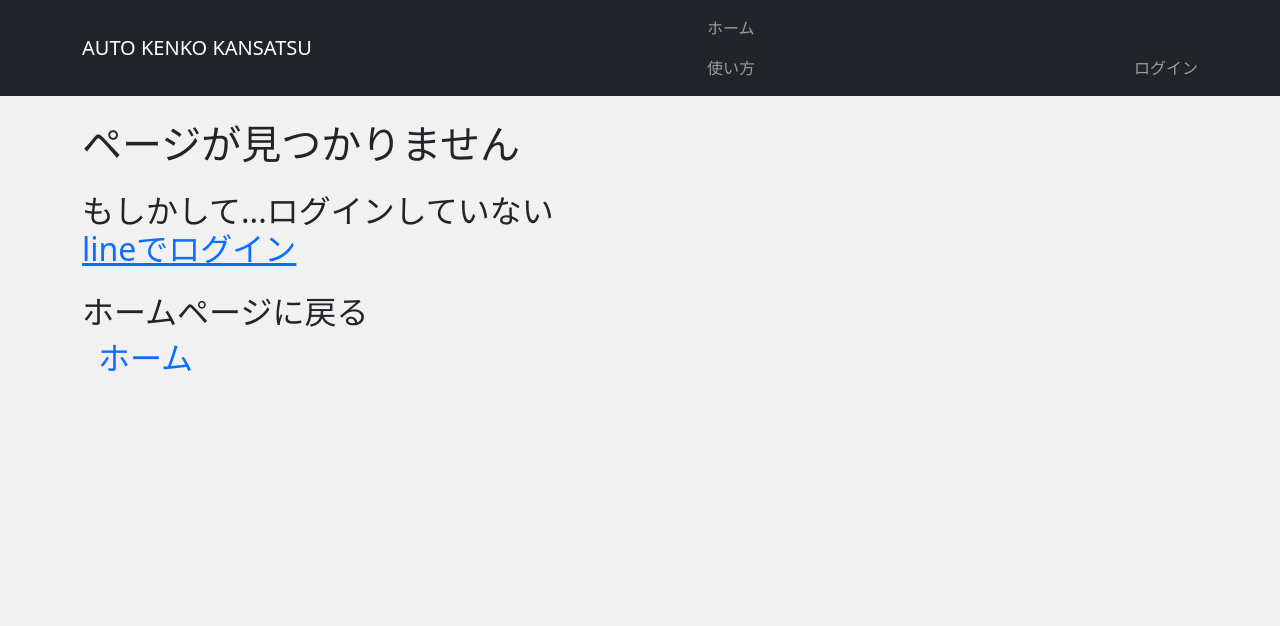
After one commit to ANKM0/auto_kenkou_kansatu, a Django app: template templates/users/404.html in a window 1280 px wide. The commit adds this page. Shown: the top 626 px of the page. Run offline with Django 3.2, Linux system fonts and the light colour scheme; the template is opened without the code that fills it, so the values that code supplies are empty.

Commit message:
404ページ追加

```diff
--- /dev/null
+++ b/templates/users/404.html
@@ -0,0 +1,13 @@
+{% extends 'users/base.html' %}
+
+{% block content %}
+    <h1 class="my-4">ページが見つかりません</h1>
+    <h2 class="my-4">
+        もしかして...ログインしていない<br>
+        <a href="{% url 'social:begin' 'line' %}"> lineでログイン</a>
+    </h2>
+    <h2 class="my-4">
+        ホームページに戻る<br>
+        <a class="nav-link" href="{% url 'users:index' %}">ホーム</a>
+    </h2>
+{% endblock content %}
--- a/templates/users/index.html
+++ b/templates/users/index.html
@@ -25,5 +25,3 @@
         </h2>
     {% endif %}
 {% endblock content %}
-
-AUTO KENKOU KANSATSU
```
